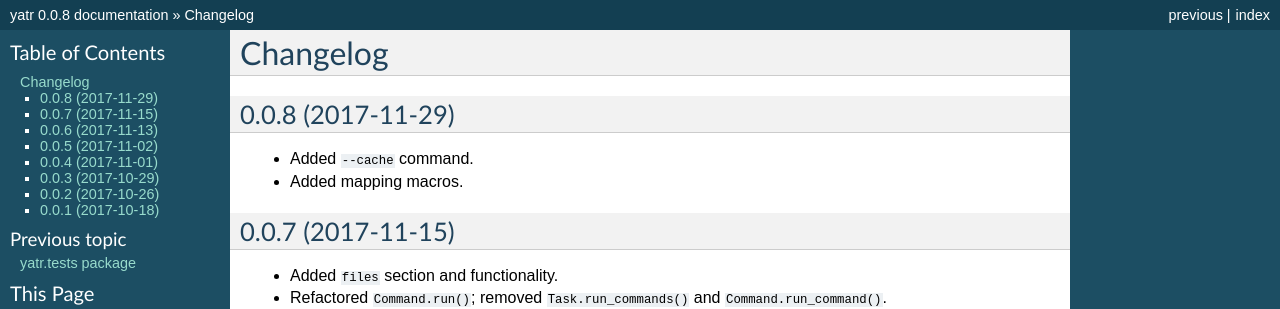
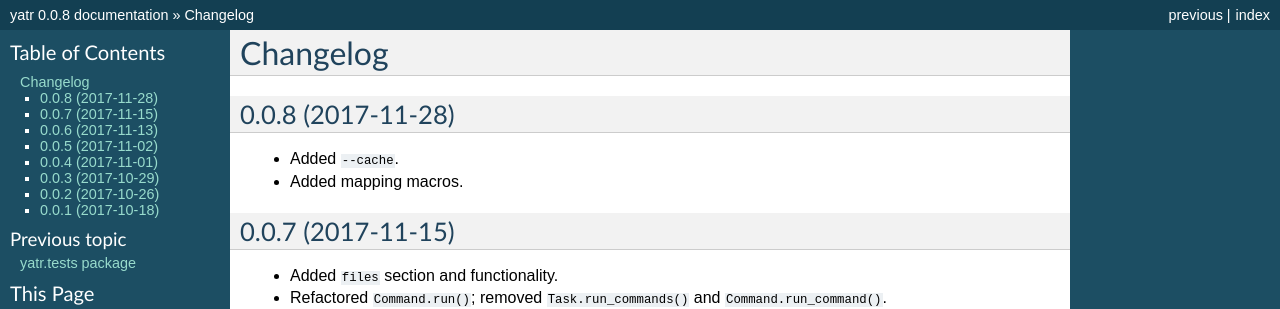
Before and after one commit to mbodenhamer/yatr, a Sphinx documentation site: the page built from docs/changelog.rst, in a window 1280 px wide. Shown: the top 309 px of the page. Built offline with Sphinx 7.4.7, drawn with Linux system fonts in a browser that asks for light colours.

Commit message:
Updating docs

```diff
--- a/CHANGELOG.rst
+++ b/CHANGELOG.rst
@@ -1,10 +1,10 @@
 Changelog
 ---------
 
-0.0.8 (2017-11-29)
+0.0.8 (2017-11-28)
 ~~~~~~~~~~~~~~~~~~
 
-* Added ``--cache`` command.
+* Added ``--cache``.
 * Added mapping macros.
 
 0.0.7 (2017-11-15)
--- a/docs/cli.rst
+++ b/docs/cli.rst
@@ -105,7 +105,7 @@
 
     $ yatr --cache -i test.txt -o http://foo.com/bar.txt
 
-In this example, the file ``test.txt``  will be copied into the cache directory file with a filename corresponding to the URL ``http://foo.com/bar.txt``.  This command can be useful in yatrfile development, allowing one to test included functionality without having to upload the included yatrfile(s) every time a change is made.
+In this example, the file ``test.txt``  will be copied into the cache directory with a filename corresponding to the URL ``http://foo.com/bar.txt``.  This command can be useful in yatrfile development, allowing one to test included functionality without having to upload the included yatrfile(s) every time a change is made.
 
 ``--dump``
 ~~~~~~~~~~
--- a/docs/yatrfile.rst
+++ b/docs/yatrfile.rst
@@ -298,7 +298,7 @@
 Mapping Macros
 --------------
 
-In addition to list macros, yatr also supports the use of mapping macros.  To define such a "mapping macro", simply use YAML mapping syntax in the macro definition.  For example, consider the following yatrfile:
+In addition to list macros, yatr also supports the use of mapping macros.  To define such a "mapping macro", simply use YAML dictionary syntax in the macro definition.  For example, consider the following yatrfile:
 
 .. literalinclude:: ../tests/test13.yml
    :language: yaml
```
